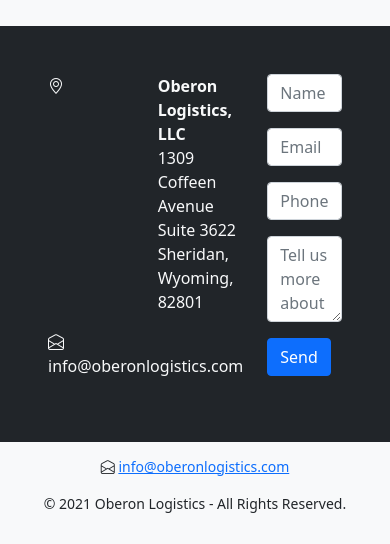
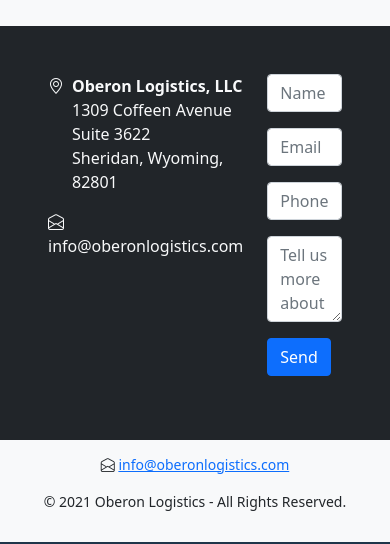
Before and after one commit to oberonsolutions/oberonlogistics-web, a plain HTML site: page public/index.html in a window 390 px wide. Shown: the part 3128-3672 px from the top of the page. Drawn offline with nearby package versions, Linux system fonts and the light colour scheme.

Commit message:
small screen spacing

```diff
--- a/public/index.html
+++ b/public/index.html
@@ -143,9 +143,9 @@
 
   <div id="contact-us" class="content container-fluid bg-dark text-light p-5">
     <div class="row">
-      <div class="col col-md-3">
+      <div class="col col-lg-3">
         <div class="row">
-          <div class="col col-sm-1">
+          <div class="col col-1">
             <i class="bi-geo-alt"></i>
           </div>
           <div class="col">
@@ -158,7 +158,7 @@
           </div>
         </div>
         <div class="row">
-          <div class="col col-sm-1">
+          <div class="col col-1">
             <i class="bi-envelope-open"></i>
           </div>
           <div class="col">
```
